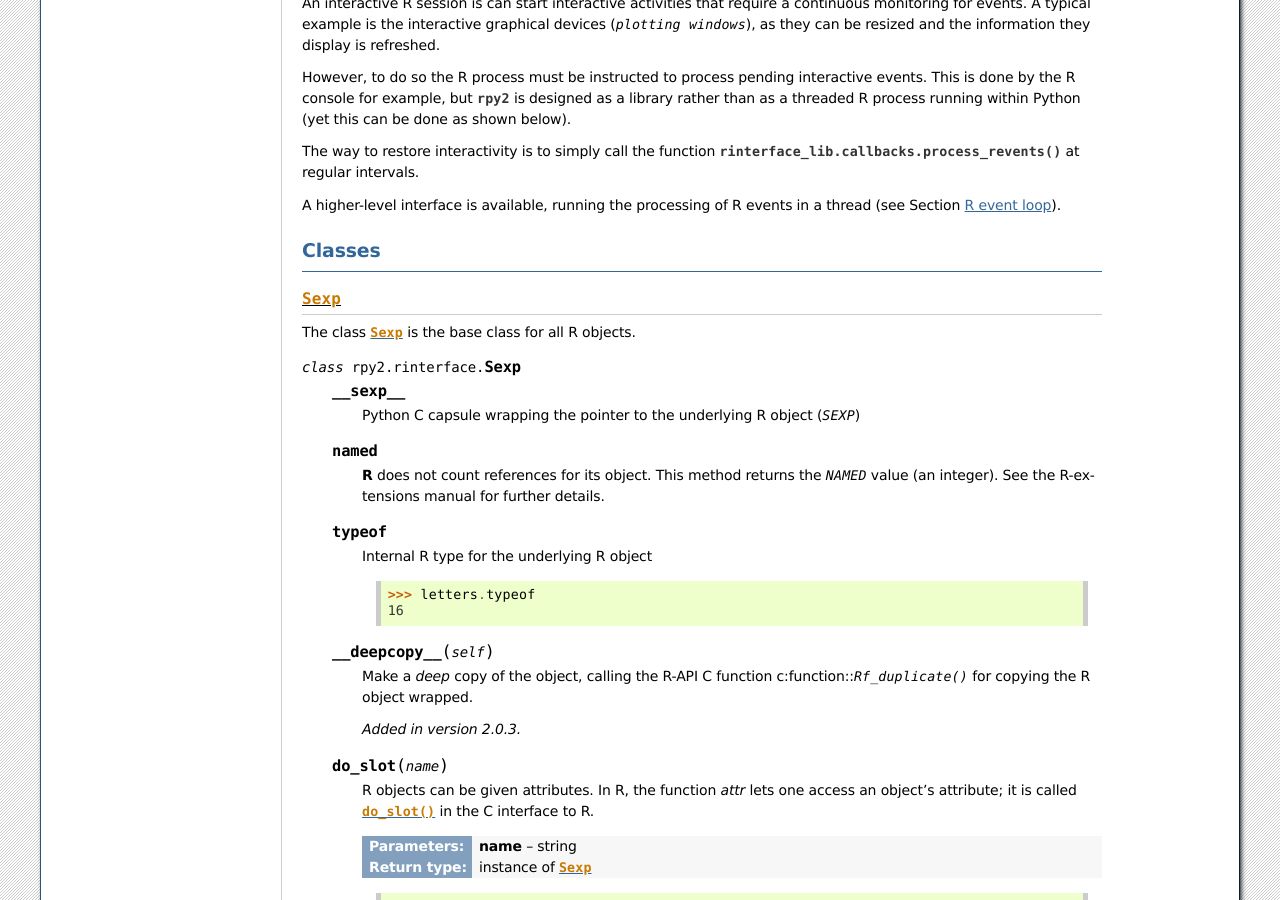
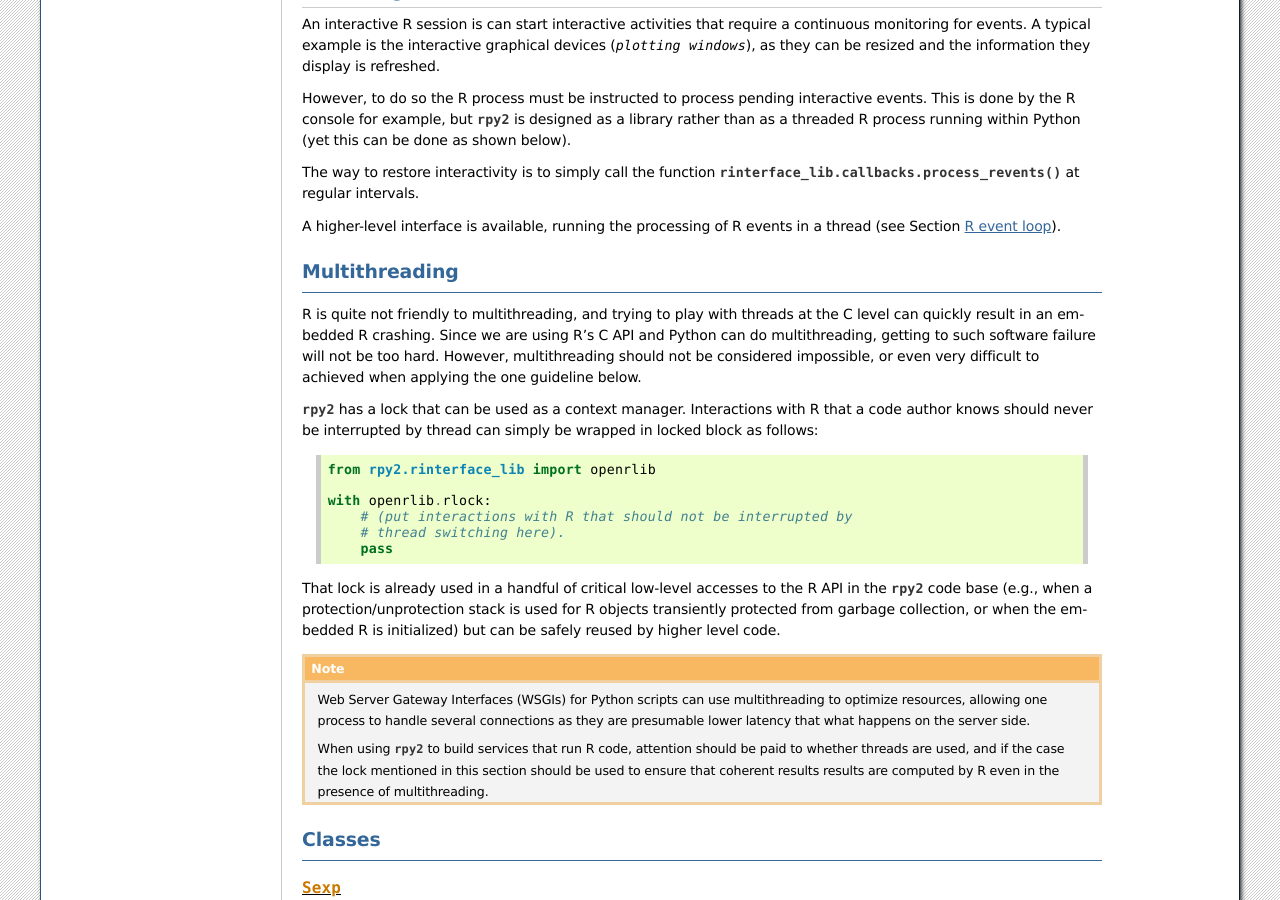
Before and after one commit to rpy2/rpy2, a Sphinx documentation site: the page built from doc/rinterface.rst, in a window 1280 px wide and 900 px high, scrolled down 5061 px. Built offline with Sphinx 7.4.7, drawn with Linux system fonts in a browser that asks for light colours; some of the changed text lies outside the part shown.

Commit message:
Added doc about multithreading.

```diff
--- a/doc/rinterface.rst
+++ b/doc/rinterface.rst
@@ -92,14 +92,17 @@ R space and Python space
 
 When using the RPy2 package, two realms are co-existing: R and Python.
 
-The :class:`Sexp_Type` objects can be considered as Python envelopes pointing
+:class:`rpy2.rinterface_lib.sexp.Sexp` objects can be considered as Python envelopes pointing
 to data stored and administered in the R space.
 
-R variables are existing within an embedded R workspace, and can be accessed
+R variables exist within an embedded R workspace, and can be accessed
 from Python through their python object representations.
 
-We distinguish two kind of R objects: named objects and anonymous objects.
-Named objects have an associated symbol in the R workspace.
+We distinguish two kinds of R objects: named objects and anonymous objects.
+Named objects have an associated symbol in the R workspace (a "variable name")
+while anonymous objects don't, but are protected from garbage collection on the R side
+for as long as they are used on the Python side.
+
 
 Named objects
 ^^^^^^^^^^^^^
@@ -378,6 +381,46 @@ The way to restore interactivity is to simply call the function
 
 A higher-level interface is available, running the processing of
 R events in a thread (see Section :ref:`interactive-reventloop`).
+
+
+Multithreading
+==============
+
+R is quite not friendly to multithreading, and trying to play with threads at the C
+level can quickly result in an embedded R crashing. Since we are using R's C API
+and Python can do multithreading, getting to such software failure will not be too hard.
+However, multithreading should not be considered impossible, or even very difficult to
+achieved when applying the one guideline below.
+
+:mod:`rpy2` has a lock that can be used as a context manager. Interactions with R
+that a code author knows should never be interrupted by thread can simply be wrapped
+in locked block as follows:
+
+.. code-block:: python
+
+   from rpy2.rinterface_lib import openrlib
+
+   with openrlib.rlock:
+       # (put interactions with R that should not be interrupted by
+       # thread switching here).
+       pass
+
+That lock is already used in a handful of critical low-level accesses to the R
+API in the :mod:`rpy2` code base
+(e.g., when a protection/unprotection stack is used for R objects transiently
+protected from garbage collection, or when the embedded R is initialized) but
+can be safely reused by higher level code.
+
+.. note::
+
+   Web Server Gateway Interfaces (WSGIs) for Python scripts can use multithreading
+   to optimize resources, allowing one process to handle several connections as
+   they are presumable lower latency that what happens on the server side.
+
+   When using :class:`rpy2` to build services that run R code, attention should be
+   paid to whether threads are used, and if the case the lock mentioned in this
+   section should be used to ensure that coherent results results are computed by R
+   even in the presence of multithreading.
 
 
 Classes
```
